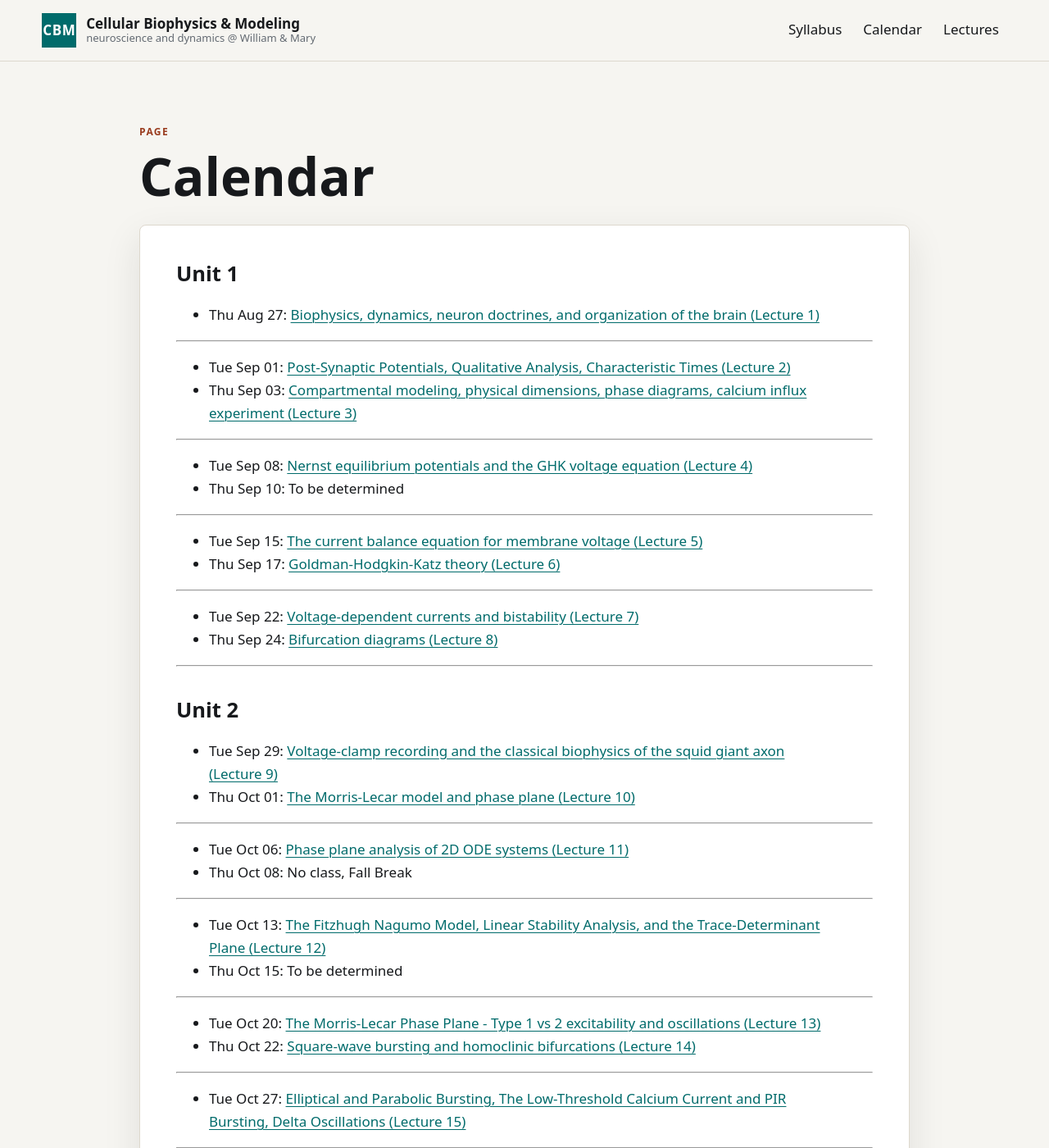
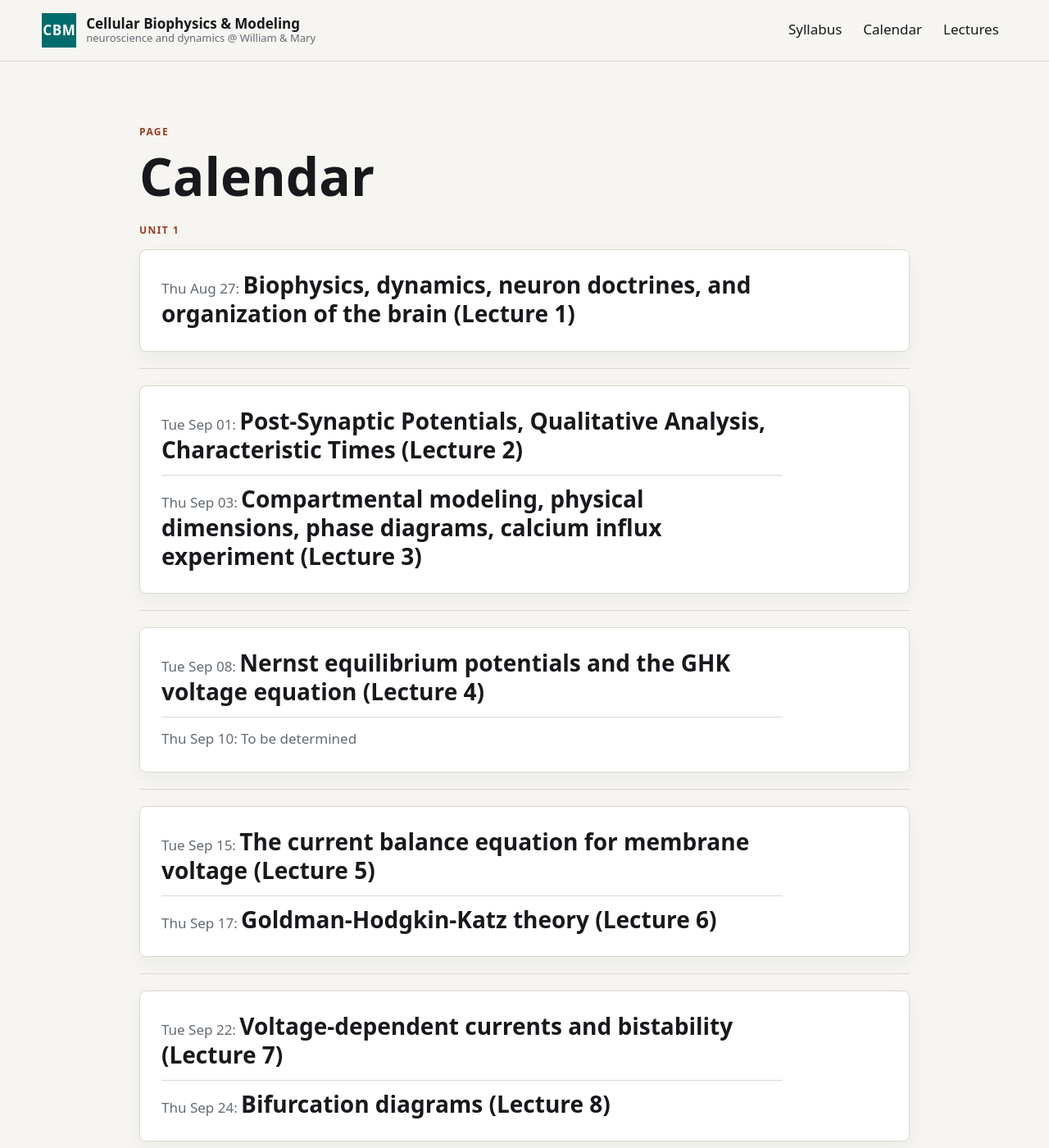
Before and after one commit to gregconradismith/cellular-biophysics-and-modeling, a Jekyll site: the page built from docs/_materials/calendar.md, in a window 1280 px wide and 1400 px high. Shown: the whole window at 82% size. Built offline with Jekyll 4.4.1, drawn with Linux system fonts in a browser that asks for light colours.

Commit message:
Style calendar like lecture index

```diff
--- /dev/null
+++ b/docs/_layouts/calendar.html
@@ -0,0 +1,10 @@
+---
+layout: default
+---
+    <article class="content-page lectures-page calendar-page">
+      <div class="page-kicker">{{ page.kind | default: "Page" | capitalize }}</div>
+      <h1>{{ page.title | escape }}</h1>
+      <div class="wp-content">
+{{ content }}
+      </div>
+    </article>
--- a/docs/assets/site.css
+++ b/docs/assets/site.css
@@ -194,6 +194,58 @@ main { min-height: 70vh; }
   color: var(--ink);
   text-decoration: none;
 }
+.calendar-page .wp-content {
+  display: grid;
+  gap: 16px;
+  background: transparent;
+  border: 0;
+  box-shadow: none;
+  padding: 0;
+}
+.calendar-page .wp-content h2 {
+  margin: 20px 0 0;
+  color: var(--accent-2);
+  font-size: 12px;
+  font-weight: 800;
+  letter-spacing: .12em;
+  line-height: 1.2;
+  text-transform: uppercase;
+}
+.calendar-page .wp-content h2:first-child { margin-top: 0; }
+.calendar-page .wp-content ul {
+  display: grid;
+  gap: 12px;
+  margin: 0;
+  padding: clamp(18px, 3vw, 26px);
+  background: var(--surface);
+  border: 1px solid var(--line);
+  border-radius: 8px;
+  box-shadow: 0 8px 22px rgba(28, 31, 34, .05);
+  list-style: none;
+}
+.calendar-page .wp-content li {
+  margin: 0;
+  padding-top: 12px;
+  border-top: 1px solid var(--line);
+  color: var(--muted);
+}
+.calendar-page .wp-content li:first-child {
+  padding-top: 0;
+  border-top: 0;
+}
+.calendar-page .wp-content li a {
+  color: var(--ink);
+  font-size: clamp(20px, 2.6vw, 28px);
+  font-weight: 800;
+  line-height: 1.18;
+  text-decoration: none;
+}
+.calendar-page .wp-content hr {
+  width: 100%;
+  margin: 4px 0;
+  border: 0;
+  border-top: 1px solid var(--line);
+}
 .content-page {
   width: min(940px, calc(100% - 36px));
   margin: 0 auto;
```
Also changed, not shown: docs/_materials/calendar.md (+1 -0 lines).
